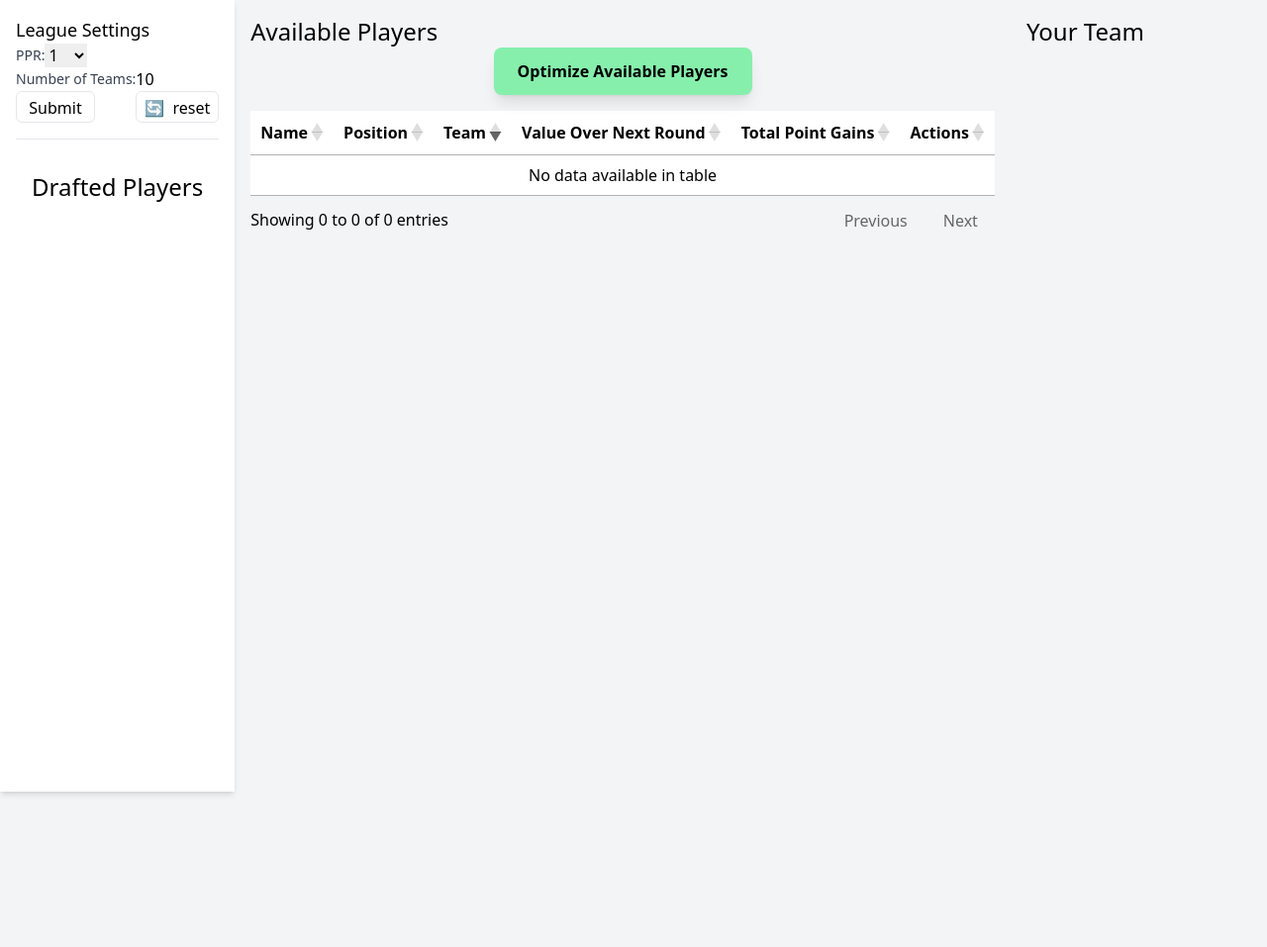
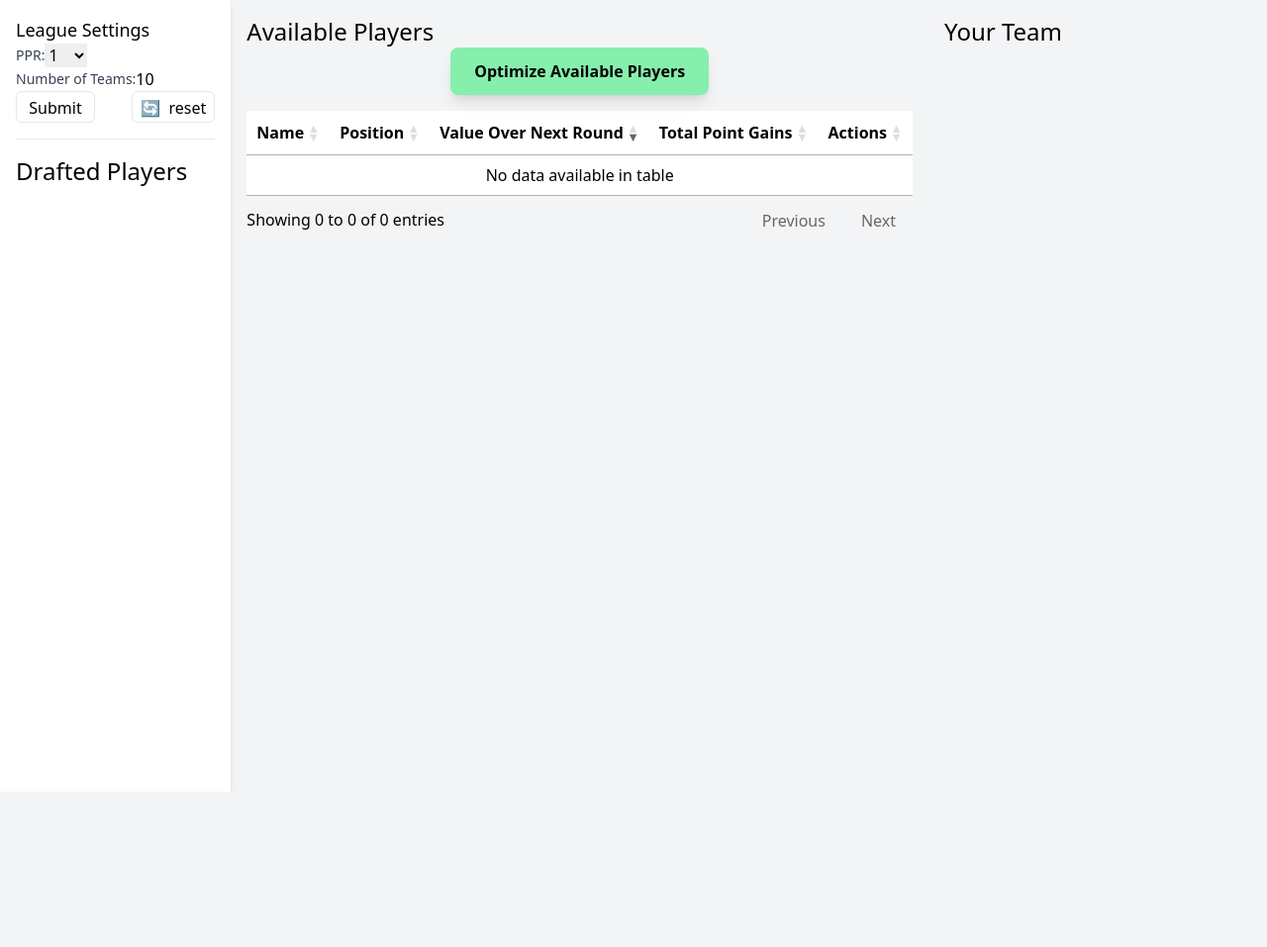
Before and after one commit to jsoslow2/fantasy-football-models, a Python web app: template app/templates/draft.html in a window 1280 px wide. Shown: the whole page at 99% size. After the commit the page ends 232 px from the top, so only its background shows below. Run offline with Jinja, Linux system fonts and the light colour scheme; the template is opened without the code that fills it, so the values that code supplies are empty; style sheets or scripts are compiled from the project's sources; some libraries are stand-ins or nearby versions.

Commit message:
tooltips

```diff
--- a/app/static/css/output.css
+++ b/app/static/css/output.css
@@ -834,18 +834,6 @@ video {
   box-shadow: var(--tw-ring-offset-shadow, 0 0 #0000), var(--tw-ring-shadow, 0 0 #0000), var(--tw-shadow);
 }
 
-.transition {
-  transition-property: color, background-color, border-color, text-decoration-color, fill, stroke, opacity, box-shadow, transform, filter, -webkit-backdrop-filter;
-  transition-property: color, background-color, border-color, text-decoration-color, fill, stroke, opacity, box-shadow, transform, filter, backdrop-filter;
-  transition-property: color, background-color, border-color, text-decoration-color, fill, stroke, opacity, box-shadow, transform, filter, backdrop-filter, -webkit-backdrop-filter;
-  transition-timing-function: cubic-bezier(0.4, 0, 0.2, 1);
-  transition-duration: 150ms;
-}
-
-.duration-300 {
-  transition-duration: 300ms;
-}
-
 .hover\:bg-gray-100:hover {
   --tw-bg-opacity: 1;
   background-color: rgb(243 244 246 / var(--tw-bg-opacity));
--- a/app/static/css/style.css
+++ /dev/null
@@ -1,3 +0,0 @@
-.side {
-  min-height: 100vh; /* Minimum height to match the viewport height */
-}
--- a/app/templates/draft.html
+++ b/app/templates/draft.html
@@ -30,7 +30,7 @@
   </head>
   <body class="bg-gray-100 text-black">
     <div class="container flex h-screen w-full">
-      <div class="side bg-white p-4 shadow-md">
+      <div class="side bg-white p-4 shadow-md flex-2">
         <h3 class="font-sans text-lg">League Settings</h3>
         <div id="settingsContent">
           <form id="settingsForm" action="#">
@@ -70,10 +70,12 @@
                 type="submit"
                 id="submitButton"
                 value="Submit"
+                title="Submit league rules and refresh draft"
                 class="w-20 h-8 px-2 py-1 border rounded-md hover:bg-gray-100"
               />
               <button
                 onclick="resetSession()"
+                title="Resets the session"
                 class="ml-4 w-15 h-8 px-2 py-1 border rounded-md hover:bg-gray-100"
               >
                 <span class="mr-1">🔄</span>
@@ -88,10 +90,11 @@
         <hr class="my-4" />
 
         <!-- Left Side - Drafted Players -->
-        <div class="side drafted-players flex-1 p-4">
-          <h2 class="font-sans text-2xl">Drafted Players</h2>
-          <ul id="draftedPlayersList"></ul>
-        </div>
+        <h2 class="font-sans text-2xl">Drafted Players</h2>
+        <ul
+          id="draftedPlayersList"
+          style="padding-left: 0; margin-left: 0; list-style-type: none"
+        ></ul>
       </div>
 
       <!-- Center - Available Players -->
@@ -103,7 +106,8 @@
           <button
             id="optimizeButton"
             onclick="optimizePlayers()"
-            class="bg-green-300 hover:bg-green-500 text-black font-bold py-3 px-6 rounded-lg shadow-lg transition duration-300"
+            title="Optimizes players based on how valuable they are now vs waiting for your next pick"
+            class="bg-green-300 hover:bg-green-500 text-black font-bold py-3 px-6 rounded-lg shadow-lg"
           >
             <span id="optimizeText">Optimize Available Players</span>
             <span id="optimizeSpinner" class="hidden">
@@ -120,13 +124,28 @@
           <table class="min-w-full bg-white">
             <thead>
               <tr>
-                <th class="py-2 px-4 border-b border-gray-200">Name</th>
-                <th class="py-2 px-4 border-b border-gray-200">Position</th>
-                <th class="py-2 px-4 border-b border-gray-200">Team</th>
-                <th class="py-2 px-4 border-b border-gray-200">
+                <th
+                  class="py-2 px-4 border-b border-gray-200"
+                  title="Player's name"
+                >
+                  Name
+                </th>
+                <th
+                  class="py-2 px-4 border-b border-gray-200"
+                  title="Player's position"
+                >
+                  Position
+                </th>
+                <th
+                  class="py-2 px-4 border-b border-gray-200"
+                  title="Relative Total Point Gains over who you could get at the same position at your next pick"
+                >
                   Value Over Next Round
                 </th>
-                <th class="py-2 px-4 border-b border-gray-200">
+                <th
+                  class="py-2 px-4 border-b border-gray-200"
+                  title="Total points gained above a replacement level position player throughout the season "
+                >
                   Total Point Gains
                 </th>
                 <th class="py-2 px-4 border-b border-gray-200">Actions</th>
@@ -145,9 +164,6 @@
                   {{ player.pos }}
                 </td>
                 <td class="py-2 px-4 border-b border-gray-200 text-left">
-                  {{ player.team }}
-                </td>
-                <td class="py-2 px-4 border-b border-gray-200 text-left">
                   {{ player.valueOverNextRound }}
                 </td>
                 <td class="py-2 px-4 border-b border-gray-200 text-left">
@@ -156,6 +172,7 @@
                 <td class="py-2 px-4 border-b border-gray-200 text-left">
                   <button
                     onclick="selectPlayer('{{ player.name }}')"
+                    title="Player was drafted"
                     class="text-gray-700 bg-gray-100 py-1 px-2 rounded hover:bg-gray-200"
                   >
                     + Selected
@@ -196,9 +213,13 @@
         let item = document.createElement("li");
         item.id = "drafted-" + name.replace(/\s+/g, "-"); // Setting an ID for removal later
         item.innerHTML = `
-  ${draftCounter}. ${name}
-  <button class="add-to-team bg-green-100 hover:bg-green-300 text-green-700 rounded-full h-6 w-6 inline-flex items-center justify-center text-sm" onclick='addToYourTeam("${name}")'>+</button>
-  <button class="revert bg-transparent hover:bg-red-300 border border-grey-200 text-red-700 rounded-full h-6 w-6 inline-flex items-center justify-center text-sm" onclick='revertPlayer("${name}")'>x</button>
+  <div class="flex justify-between items-center">
+    <span>${draftCounter}. ${name}</span>
+    <div>
+      <button title="Add to Your Team" class="add-to-team bg-green-100 hover:bg-green-300 text-green-700 rounded-full h-6 w-6 inline-flex items-center justify-center text-sm" onclick='addToYourTeam("${name}")'>+</button>
+      <button title="Player was not selected" class="revert bg-transparent hover:bg-red-300 border border-grey-200 text-red-700 rounded-full h-6 w-6 inline-flex items-center justify-center text-sm" onclick='revertPlayer("${name}")'>x</button>
+    </div>
+  </div>
 `;
 
         // Insert the new item at the beginning of the list
@@ -248,18 +269,15 @@
               );
 
               // Add player data to the row
-              [
-                "name",
-                "pos",
-                "team",
-                "valueOverNextRound",
-                "total_pt_gains",
-              ].forEach((key) => {
-                let cell = document.createElement("td");
-                cell.textContent = player[key];
-                cell.className = "py-2 px-4 border-b border-gray-200 text-left";
-                row.appendChild(cell);
-              });
+              ["name", "pos", "valueOverNextRound", "total_pt_gains"].forEach(
+                (key) => {
+                  let cell = document.createElement("td");
+                  cell.textContent = player[key];
+                  cell.className =
+                    "py-2 px-4 border-b border-gray-200 text-left";
+                  row.appendChild(cell);
+                }
+              );
 
               // Add the "Select" button
               let cell = document.createElement("td");
```
Also changed, not shown: 2 other files.
